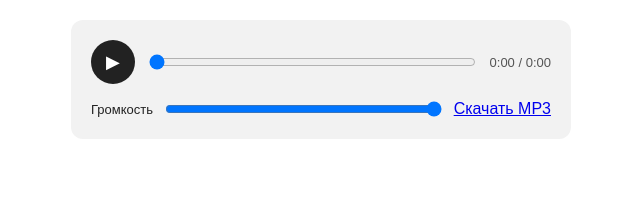
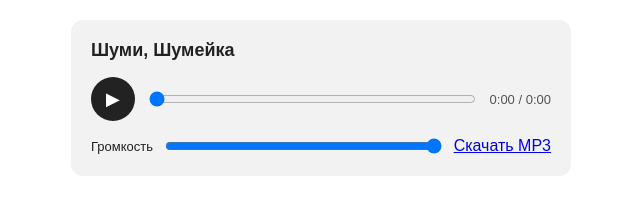
Before and after one commit to redGRagen/pdf-viewer, a plain HTML site: page audio.html in a window 1280 px wide. Shown: the whole page, without its empty margins (319-959 px from the left). Drawn offline with Linux system fonts and the light colour scheme.

Commit message:
Add song title

```diff
--- a/audio.html
+++ b/audio.html
@@ -16,7 +16,12 @@
       font-family: Arial, sans-serif;
       background: transparent;
     }
-
+.song-title {
+  font-size: 18px;
+  font-weight: bold;
+  margin-bottom: 16px;
+  color: #222;
+}
     .player {
       max-width: 500px;
       margin: 0 auto;
@@ -74,6 +79,7 @@
 <body>
 
   <div class="player">
+    <div class="song-title">Шуми, Шумейка</div>
     <div class="controls">
       <button id="play">▶</button>
       <input type="range" id="progress" value="0" min="0" max="100">
```
